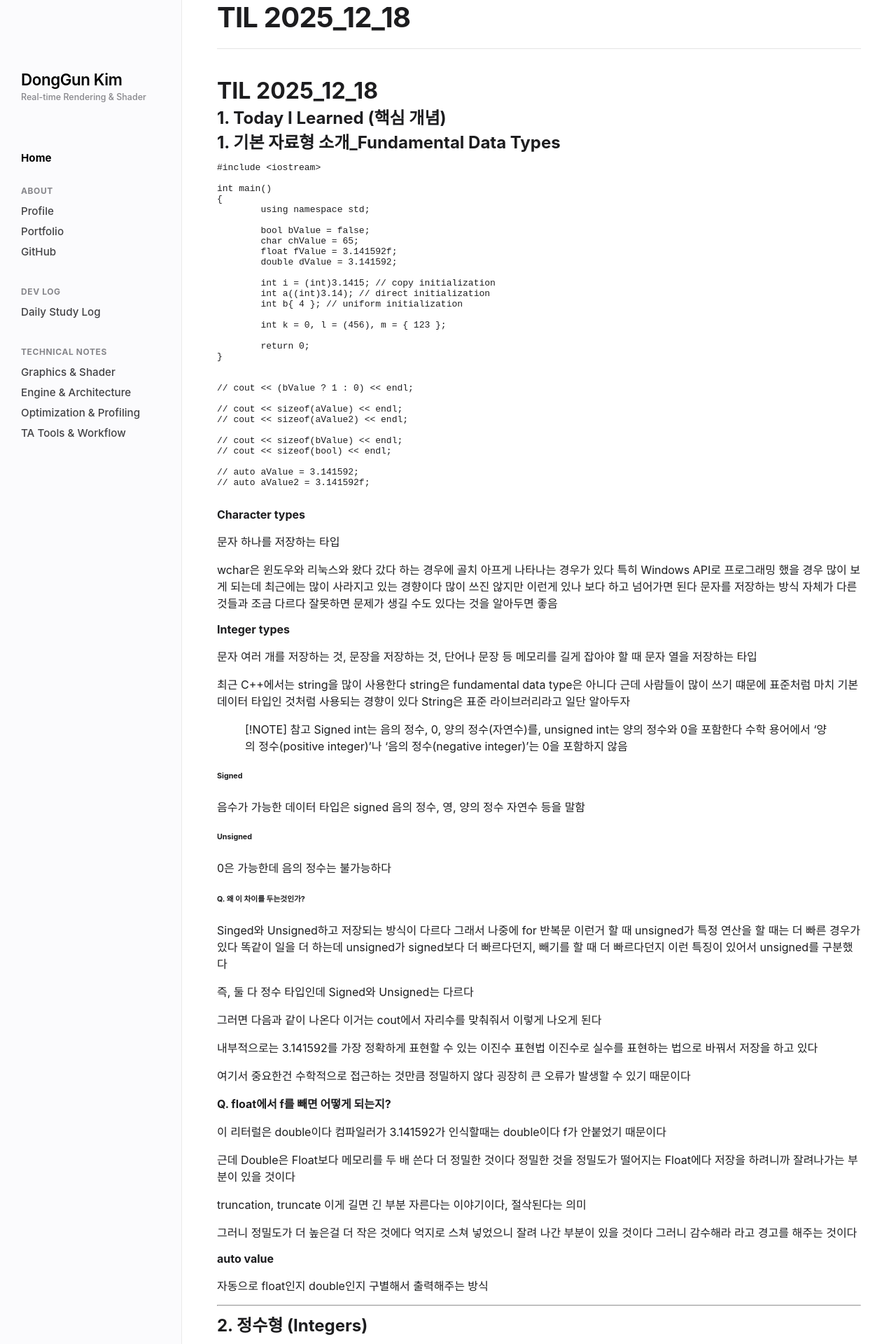
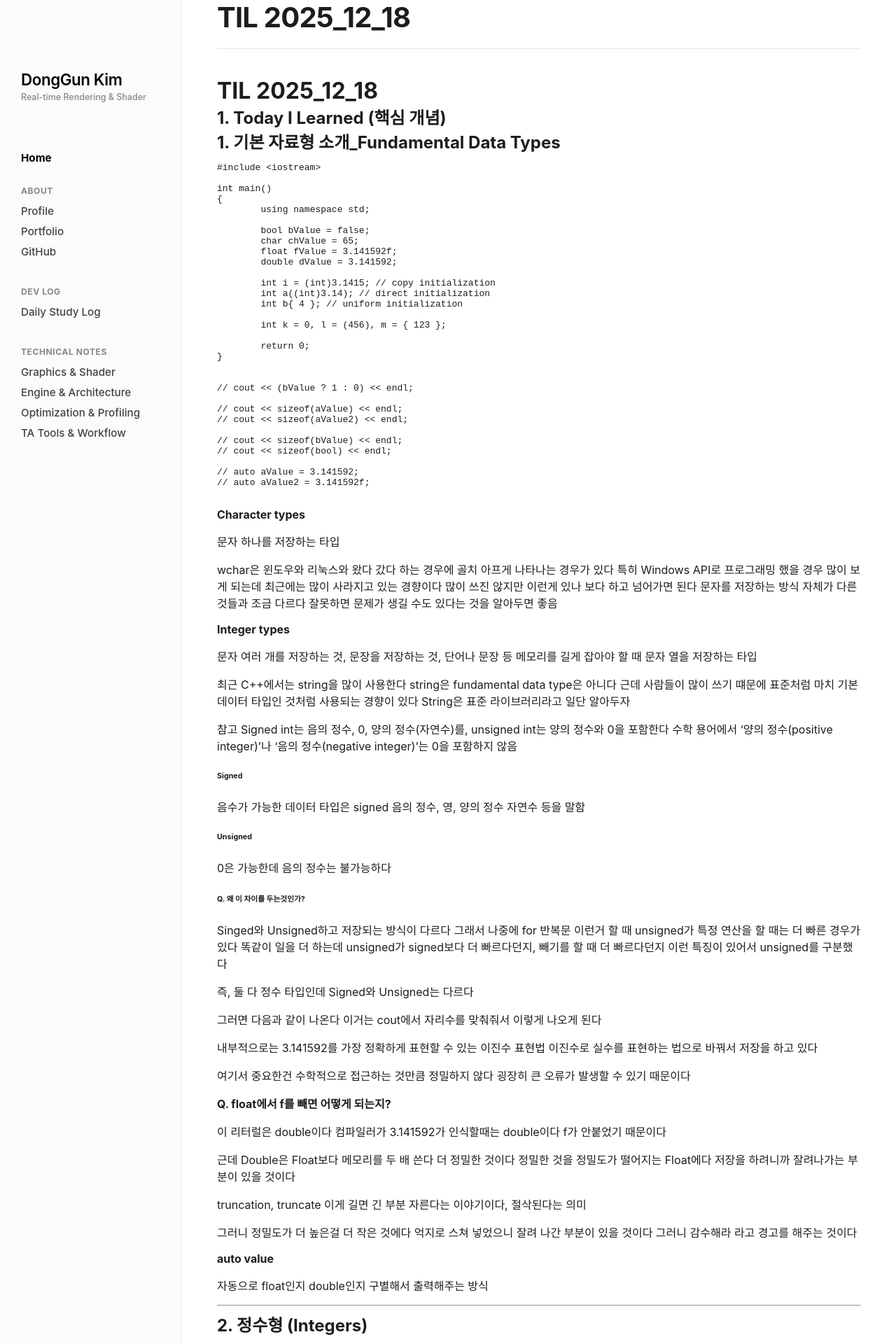
Before and after one commit to KimDongGun324/kimdonggun324.github.io, a Jekyll site: the page built from daily-study/posts/2025/12/18.md, in a window 1280 px wide. Shown: the top 1920 px of the page at 70% size. Built offline with Jekyll 4.4.1, drawn with Linux system fonts in a browser that asks for light colours; some web fonts are replaced; our own code applies the rules of GitHub Pages for plain Markdown files.

Commit message:
Update 18.md

```diff
--- a/daily-study/posts/2025/12/18.md
+++ b/daily-study/posts/2025/12/18.md
@@ -65,9 +65,9 @@ string은 fundamental data type은 아니다 근데 사람들이 많이 쓰기
 String은 표준 라이브러리라고 일단 알아두자
 
 
-> [!NOTE] 참고
-> Signed int는 음의 정수, 0, 양의 정수(자연수)를, unsigned int는 양의 정수와 0을 포함한다
-> 수학 용어에서 '양의 정수(positive integer)'나 '음의 정수(negative integer)'는 0을 포함하지 않음
+참고
+Signed int는 음의 정수, 0, 양의 정수(자연수)를, unsigned int는 양의 정수와 0을 포함한다
+수학 용어에서 '양의 정수(positive integer)'나 '음의 정수(negative integer)'는 0을 포함하지 않음
 
 
 ###### Signed
```
